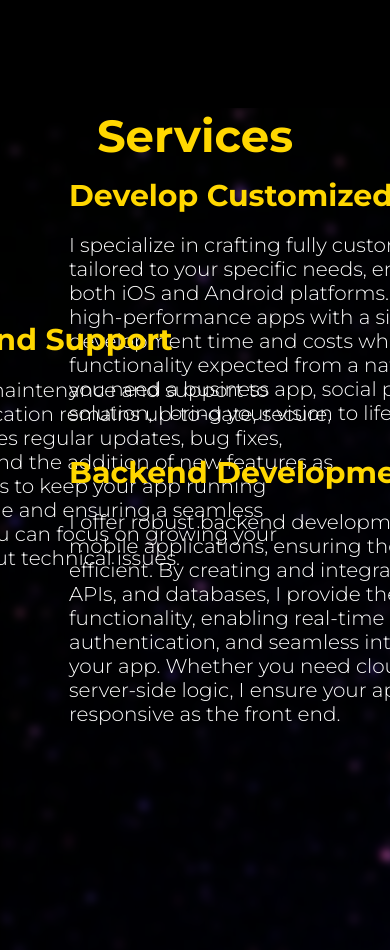
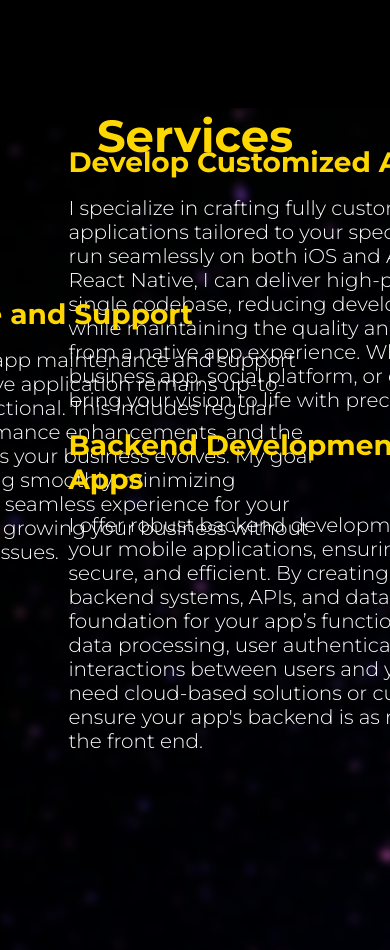
Before and after one commit to Abdullahkhn44/portfolio, a React (Vite) app: page / in a window 390 px wide. Shown: the part 1460-2410 px from the top of the page. Built offline with nearby package versions, Linux system fonts and the light colour scheme.

Commit message:
made services section responsive

```diff
--- a/package.json
+++ b/package.json
@@ -6,7 +6,7 @@
   "type": "module",
   "scripts": {
     "predeploy": "npm run build",
-    "deploy": "gh-pages -d build",
+    "deploy": "gh-pages -d dist",
     "dev": "vite",
     "build": "vite build",
     "lint": "eslint . --ext js,jsx --report-unused-disable-directives --max-warnings 0",
--- a/src/assets/styles/Services.css
+++ b/src/assets/styles/Services.css
@@ -110,6 +110,7 @@
     text-align: left;
     margin-bottom: 3%;
 }
+
 .AppTextpara2 {
     font-size: 20px;
     color: white;
@@ -165,3 +166,65 @@
 
     align-content: center;
 }
+
+
+@media only screen and (max-width:1024px) {
+    .devImage {
+        position: relative;
+        width: 275px;
+        height: 275px;
+        right: 30%;
+    }
+
+    .makingAppText {
+        position: relative;
+        left: 6%;
+        justify-content: center;
+        align-content: center;
+    }
+
+    .AppText {
+        font-size: 28px;
+        color: gold;
+        font-family: "Montserrat";
+        text-align: left;
+        margin-bottom: 3%;
+    }
+
+    .AppTextpara {
+        font-size: 20px;
+        color: white;
+        font-family: "Montserrat";
+        text-align: left;
+        width: 575px;
+        font-weight: 300;
+    }
+
+    .devImage2 {
+        position: relative;
+        width: 290px;
+        height: 290px;
+        left: 20%;
+    }
+    .AppText2 {
+        font-size: 28px;
+        color: gold;
+        font-family: "Montserrat";
+        text-align: left;
+        margin-bottom: 3%;
+    }
+    .AppText3 {
+        font-size: 28px;
+        color: gold;
+        font-family: "Montserrat";
+        text-align: left;
+        margin-bottom: 3%;
+    }
+    .makingAppText3 {
+        position: relative;
+        left: 6%;
+        justify-content: center;
+
+        align-content: center;
+    }
+}
```
